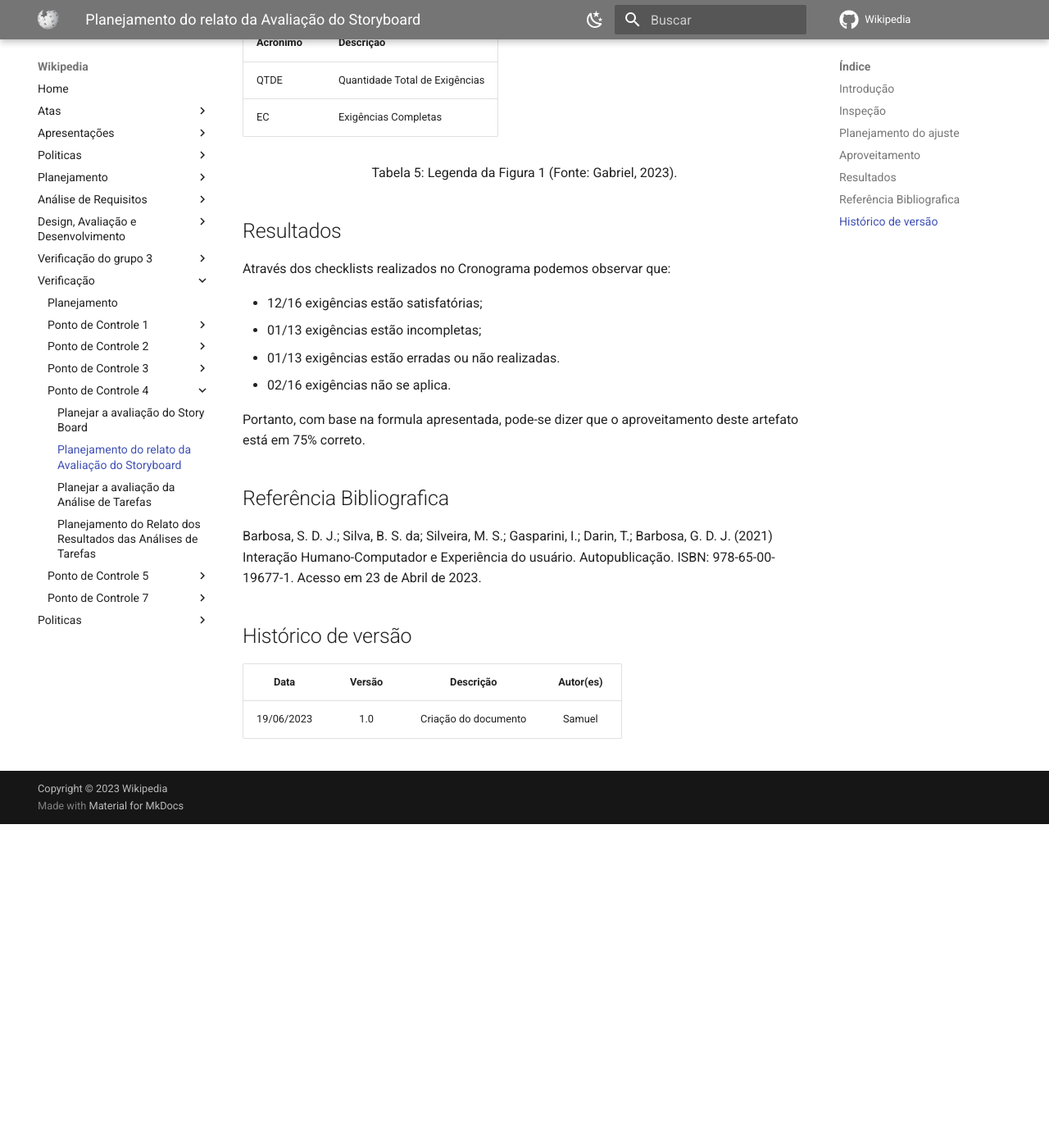
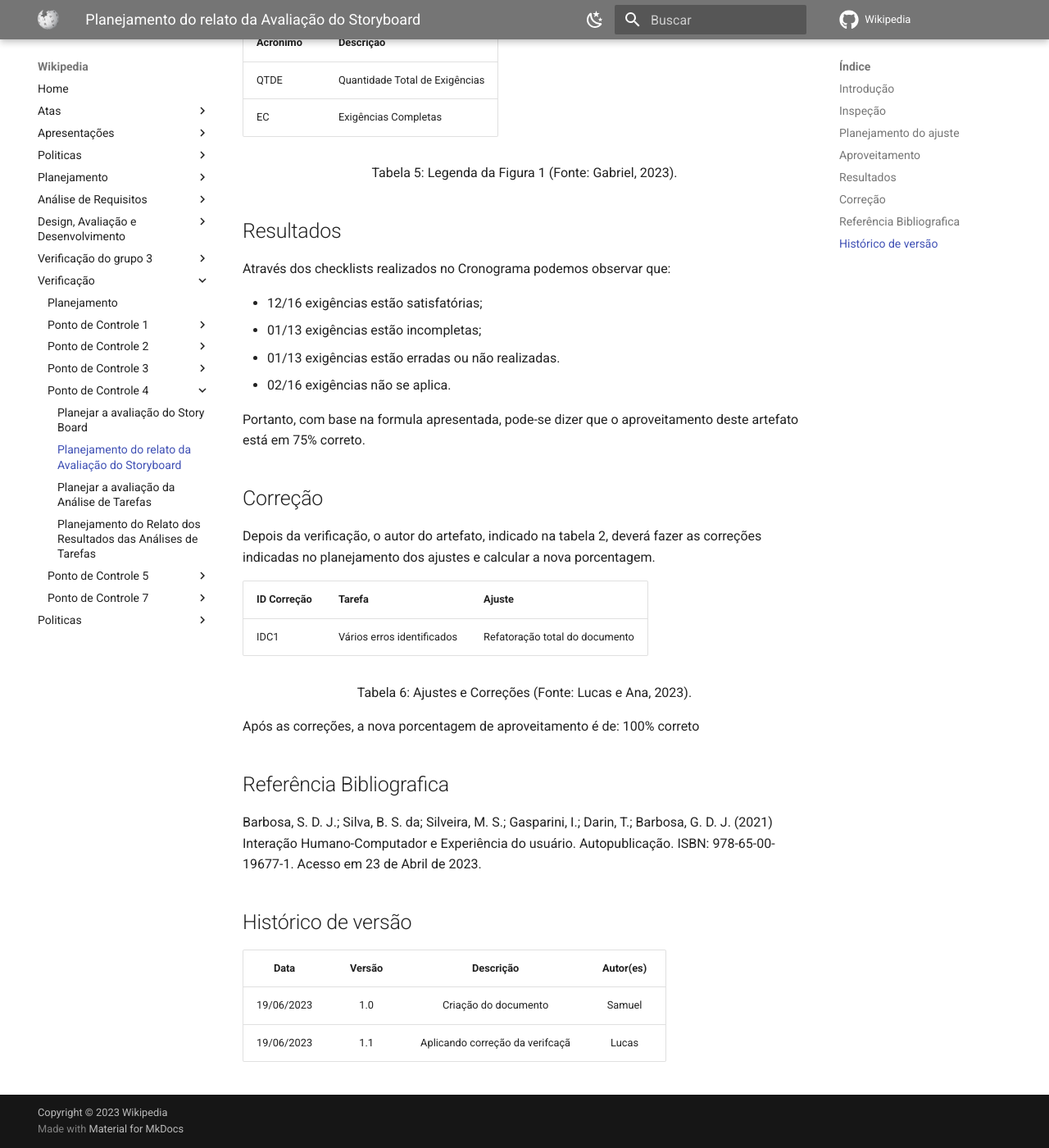
Before and after one commit to Interacao-Humano-Computador/2023.1-Wikipedia, an MkDocs documentation site: the page built from docs/verificacao2/pontoControle4/planejamentoRelatoDaAvaliaçãoDoStoryBoard.md, in a window 1280 px wide and 1400 px high, scrolled down 2197 px. Shown: the whole window at 82% size. Built offline with MkDocs 1.6.1 and Material for MkDocs 9.7.7, drawn with Linux system fonts in a browser that asks for light colours; comment, search, counter and statistics services are not loaded; before the commit the page ends 3202 px from its top, so only the background shows below that; some of the changed text lies outside the part shown.

Commit message:
Adicionando resultado da verificação dos planejamentos do resultado

```diff
--- a/docs/verificacao2/pontoControle4/planejamentoRelatoDaAvaliaçãoDoStoryBoard.md
+++ b/docs/verificacao2/pontoControle4/planejamentoRelatoDaAvaliaçãoDoStoryBoard.md
@@ -5,8 +5,8 @@ O presente documento apresentará a verificação do artefato [Planejamento do R
 <center>
 
 | Versão avaliada | Autor    | Revisor |
-| --------------- | -------- | ------- |
-| 1.0             | Chaydson | Gabriel |
+| ---------------- | -------- | ------- |
+| 1.0              | Chaydson | Gabriel |
 
 <div style="text-align: center">
 <p> Tabela 1: Metadados do artefato (Fonte: Samuel, 2023). </p>
@@ -18,16 +18,16 @@ O presente documento apresentará a verificação do artefato [Planejamento do R
 
 Na tabela 2, estão as questões padrões utilizadas em todos os artefatos.
 
-| ID  |                                 Questão                                  | Inspeção |
-| :-: | :----------------------------------------------------------------------: | :------: |
-|  1  |                 As legendas estão no padrão do projeto?                  |   N/A    |
-|  2  |                  Possui links para os outros artefatos?                  |    🟢    |
-|  3  |                    Existe uma introdução no artefato?                    |    🟢    |
-|  4  |               Existe tabela de versionamento padronizado?                |    🟢    |
-|  5  |        Há referências bibliográficas ou referências no artefato?         |    🟢    |
-|  6  | As tabelas e imagens possuem legenda, fonte e são introduzidas no texto? |   N/A    |
-|  7  |                         O artefato possui autor?                         |    🟢    |
-|  8  |                        O artefato possui revisor?                        |    🟢    |
+| ID |                                 Questão                                 | Inspeção |
+| :-: | :-----------------------------------------------------------------------: | :--------: |
+| 1 |                 As legendas estão no padrão do projeto?                 |    N/A    |
+| 2 |                  Possui links para os outros artefatos?                  |     🟢     |
+| 3 |                   Existe uma introdução no artefato?                   |     🟢     |
+| 4 |                Existe tabela de versionamento padronizado?                |     🟢     |
+| 5 |      Há referências bibliográficas ou referências no artefato?      |     🟢     |
+| 6 | As tabelas e imagens possuem legenda, fonte e são introduzidas no texto? |    N/A    |
+| 7 |                         O artefato possui autor?                         |     🟢     |
+| 8 |                        O artefato possui revisor?                        |     🟢     |
 
 <div style="text-align: center">
     <p> Tabela 2: Verificação padrao (Fonte: Samuel, 2023).</p>
@@ -35,16 +35,16 @@ Na tabela 2, estão as questões padrões utilizadas em todos os artefatos.
 
 Na tabela 3, estão as questões referentes ao artefato.
 
-| ID  | Questão                                                               | Inspeção |
-| --- | --------------------------------------------------------------------- | -------- |
-| 9   | O artefato possui objetivo?                                           | 🟢       |
-| 10  | O planejamento define a metodologia?                                  | 🟢       |
-| 11  | O planejamento possui o perfil dos participantes?                     | 🟢       |
-| 12  | O planejamento possui as tarefas?                                     | 🟢       |
-| 13  | O planejamento possui problemas encontrados?                          | 🟢       |
-| 14  | O planejamento possui interpretação e análise dos dados?              | 🟡       |
-| 15  | O planejamento possui sugestões de correções?                         | 🟢       |
-| 16  | O planejamento possui um parte para resumir os principais resultados? | 🔴       |
+| ID | Questão                                                              | Inspeção |
+| -- | --------------------------------------------------------------------- | ---------- |
+| 9  | O artefato possui objetivo?                                           | 🟢         |
+| 10 | O planejamento define a metodologia?                                  | 🟢         |
+| 11 | O planejamento possui o perfil dos participantes?                     | 🟢         |
+| 12 | O planejamento possui as tarefas?                                     | 🟢         |
+| 13 | O planejamento possui problemas encontrados?                          | 🟢         |
+| 14 | O planejamento possui interpretação e análise dos dados?           | 🟡         |
+| 15 | O planejamento possui sugestões de correções?                      | 🟢         |
+| 16 | O planejamento possui um parte para resumir os principais resultados? | 🔴         |
 
 <div style="text-align: center">
     <p> Tabela 3: Verificação do artefato
@@ -53,10 +53,10 @@ Na tabela 3, estão as questões referentes ao artefato.
 
 ## Planejamento do ajuste
 
-| ID Correção | Tarefa                                                                                     |
-| ----------- | ------------------------------------------------------------------------------------------ |
-| IDC1        | Detalhar como sera feita a análise dos dados                                               |
-| IDC2        | Criar um tópico onde é para planejar a apresentação dos principais resultados da avaliação |
+| ID Correção | Tarefa                                                                                           |
+| ------------- | ------------------------------------------------------------------------------------------------ |
+| IDC1          | Detalhar como sera feita a análise dos dados                                                    |
+| IDC2          | Criar um tópico onde é para planejar a apresentação dos principais resultados da avaliação |
 
 <div style="text-align: center">
 <p> Tabela 4: Tabela do que precisa ser ajustado no artefato (Fonte: Samuel, 2023). </p>
@@ -72,10 +72,10 @@ Para saber a porcentagem de aproveitamento do artefato, será utilizado a expres
 <p> Figura 1: Fórmula para calcular aproveitamento (Fonte: Gabriel, 2023). </p>
 </div>
 
-| Acrônimo | Descrição                      |
-| -------- | ------------------------------ |
-| QTDE     | Quantidade Total de Exigências |
-| EC       | Exigências Completas           |
+| Acrônimo | Descrição                     |
+| --------- | ------------------------------- |
+| QTDE      | Quantidade Total de Exigências |
+| EC        | Exigências Completas           |
 
 <div style="text-align: center">
 <p> Tabela 5: Legenda da Figura 1 (Fonte: Gabriel, 2023). </p>
@@ -92,12 +92,27 @@ Através dos checklists realizados no Cronograma podemos observar que:
 
 Portanto, com base na formula apresentada, pode-se dizer que o aproveitamento deste artefato está em 75% correto.
 
+## Correção
+
+Depois da verificação, o autor do artefato, indicado na tabela 2, deverá fazer as correções indicadas no planejamento dos ajustes e calcular a nova porcentagem.
+
+| ID Correção | Tarefa                      | Ajuste                           |
+| ------------- | --------------------------- | -------------------------------- |
+| IDC1          | Vários erros identificados | Refatoração total do documento |
+
+<div style="text-align: center">
+<p> Tabela 6: Ajustes e Correções (Fonte: Lucas e Ana, 2023). </p>
+</div>
+
+Após as correções, a nova porcentagem de aproveitamento é de: 100% correto
+
 ## Referência Bibliografica
 
 Barbosa, S. D. J.; Silva, B. S. da; Silveira, M. S.; Gasparini, I.; Darin, T.; Barbosa, G. D. J. (2021) Interação Humano-Computador e Experiência do usuário. Autopublicação. ISBN: 978-65-00-19677-1. Acesso em 23 de Abril de 2023.
 
 ## Histórico de versão
 
-|    Data    | Versão |      Descrição       | Autor(es) |
-| :--------: | :----: | :------------------: | :-------: |
-| 19/06/2023 |  1.0   | Criação do documento |  Samuel   |
+|    Data    | Versão |             Descrição             | Autor(es) |
+| :--------: | :-----: | :---------------------------------: | :-------: |
+| 19/06/2023 |   1.0   |       Criação do documento       |  Samuel  |
+| 19/06/2023 |   1.1   | Aplicando correção da verifcaçã |   Lucas   |
```
Also changed, not shown: docs/verificacao2/pontoControle4/planejamentoRelatoDaAnaliseDeTarefas.md (+8 -16 lines), docs/verificacao2/pontoControle5/planejamentoRelatoDosResultados.md (+14 -16 lines), docs/verificacao2/pontoControle7/planejamentoRelatoPrototipoDeAltaFidelidade.md (+5 -5 lines).
